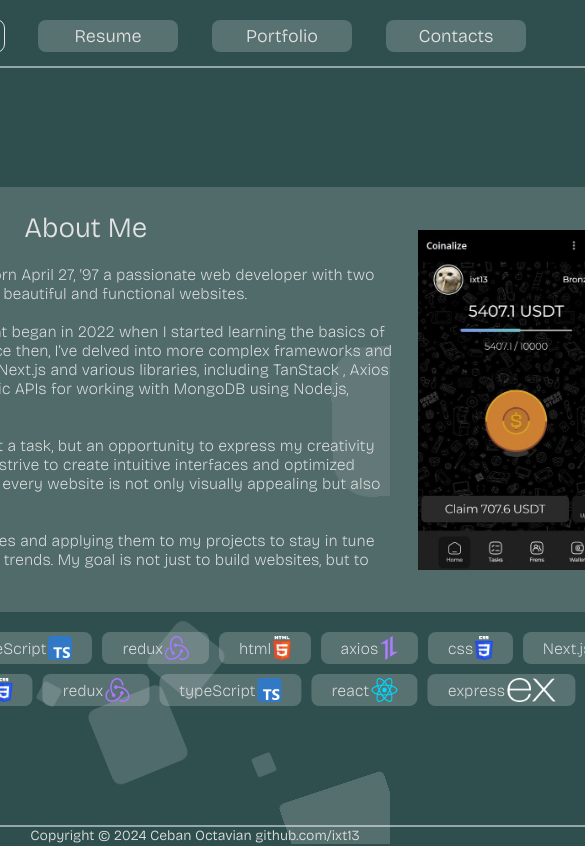
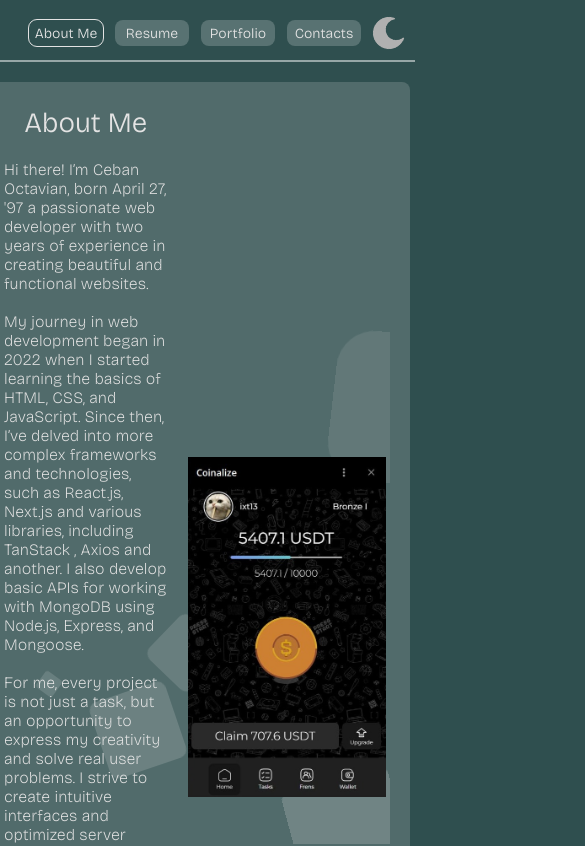
Before and after one commit to ixt13/Portfolio-v2, a Next.js app: page / in a window 390 px wide. Shown: the top 846 px of the page, 585 px wide, since content can reach past the window. Built offline with nearby package versions, Linux system fonts and the light colour scheme.

Commit message:
media test

```diff
--- a/src/UI/Components/Footer/Footer.module.scss
+++ b/src/UI/Components/Footer/Footer.module.scss
@@ -15,4 +15,10 @@
 	@media screen and (min-width: 1440px) {
 		width: 1200px;
 	}
+	@media screen and (max-width: 1024px) {
+		width: 800px;
+	}
+	@media screen and (max-width: 840px) {
+		width: 440px;
+	}
 }
--- a/src/UI/Components/Header/Header.module.scss
+++ b/src/UI/Components/Header/Header.module.scss
@@ -13,6 +13,12 @@
 	justify-content: center;
 	align-items: center;
 	gap: 34px;
+	@media screen and (max-width: 1024px) {
+		gap: 20px;
+	}
+	@media screen and (max-width: 840px) {
+		gap: 12px;
+	}
 }
 .line {
 	border-top: 2px solid rgba(255, 255, 255, 0.5);
@@ -20,13 +26,20 @@
 	@media screen and (min-width: 1440px) {
 		width: 1200px;
 	}
+	@media screen and (max-width: 1024px) {
+		width: 800px;
+	}
+	@media screen and (max-width: 840px) {
+		width: 440px;
+	}
 }
 .navGroup {
 	position: relative;
 	display: flex;
 	align-items: center;
+}
 
-	button {
+.themeButton {
 	position: absolute;
 	right: -100px;
 	height: 32px;
@@ -37,5 +50,8 @@
 	&:hover {
 		transform: scale(1.2) rotate(0deg);
 	}
+
+	@media screen and (max-width: 840px) {
+		right: -44px;
 	}
 }
--- a/src/UI/Components/Header/Header.tsx
+++ b/src/UI/Components/Header/Header.tsx
@@ -21,6 +21,7 @@
 					<NavButton href={'/contacts'} textContent={'Contacts'} />
 				</nav>
 				<button
+					className={styles.themeButton}
 					onClick={() => {
 						if (currentTheme === 'dark') {
 							dispatch(setThemeLight())
--- a/src/UI/Components/NavButton/NavButton.module.scss
+++ b/src/UI/Components/NavButton/NavButton.module.scss
@@ -17,6 +17,12 @@
 		font-size: 22px;
 	}
 
+	@media screen and (max-width: 840px) {
+		height: 26px;
+		width: 74px;
+		font-size: 14px;
+	}
+
 	&:hover {
 		background-color: rgba(255, 255, 255, 0.1);
 	}
--- a/src/UI/Screens/HomeScreen/HomeScreen.module.scss
+++ b/src/UI/Screens/HomeScreen/HomeScreen.module.scss
@@ -9,6 +9,14 @@
 	padding: 20px;
 	@media screen and (min-width: 1440px) {
 		width: 1200px;
+	}
+
+	@media screen and (max-width: 1024px) {
+		width: 800px;
+	}
+
+	@media screen and (max-width: 840px) {
+		width: 470px;
 	}
 }
 
@@ -39,7 +47,7 @@
 	width: 100%;
 	display: flex;
 	flex-direction: row;
-	justify-content: center;
+	justify-content: space-around;
 	gap: 20px;
 	align-items: center;
 	background-color: rgba(217, 217, 217, 0.2);
```
Lines whose indentation alone changed are shown as unchanged.
